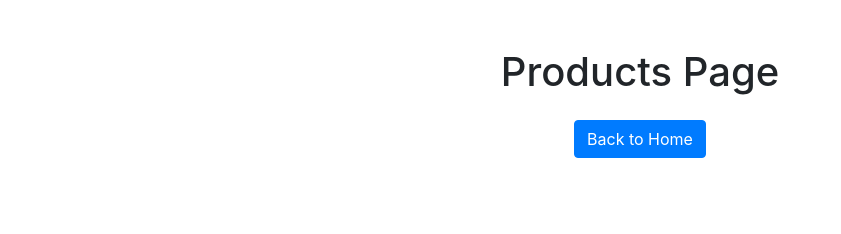
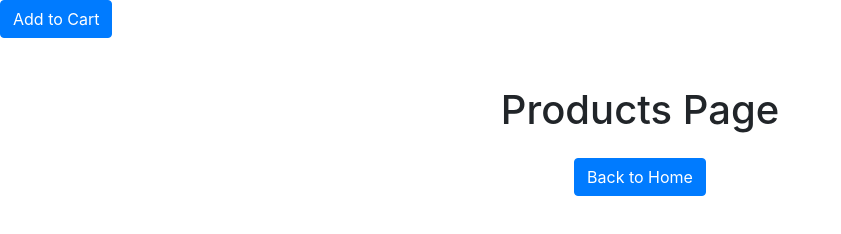
Before and after one commit to SubhashiniRanga2K5/ecommerce-website, a plain HTML site: page product.html in a window 1280 px wide. Shown: the whole page, without its empty margins (0-841 px from the left). Drawn offline with nearby package versions, Linux system fonts and the light colour scheme.

Commit message:
Implement 'Add to Cart' button on products page
Added 'Add to Cart' button with alert functionality.

```diff
--- a/product.html
+++ b/product.html
@@ -4,6 +4,13 @@
 <title>Products</title>
 <link rel="stylesheet" href="https://stackpath.bootstrapcdn.com/bootstrap/4.5.2/css/bootstrap.min.css">
 </head>
+<button class="btn btn-primary" onclick="addToCart()">Add to Cart</button>
+
+<script>
+function addToCart() {
+  alert("Product added to cart!");
+}
+</script>
 <body>
 
 <div class="container text-center py-5">
@@ -12,4 +19,5 @@
 </div>
 
 </body>
+
 </html>
```
